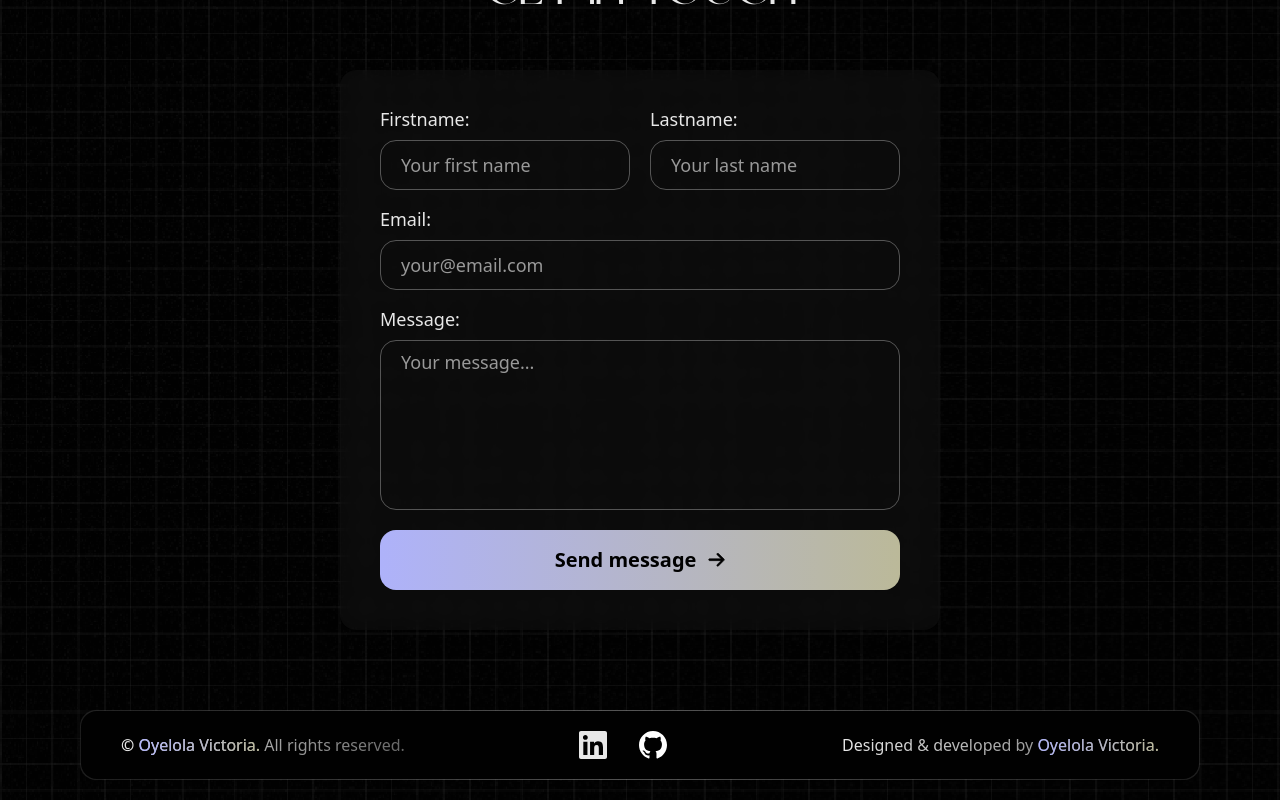
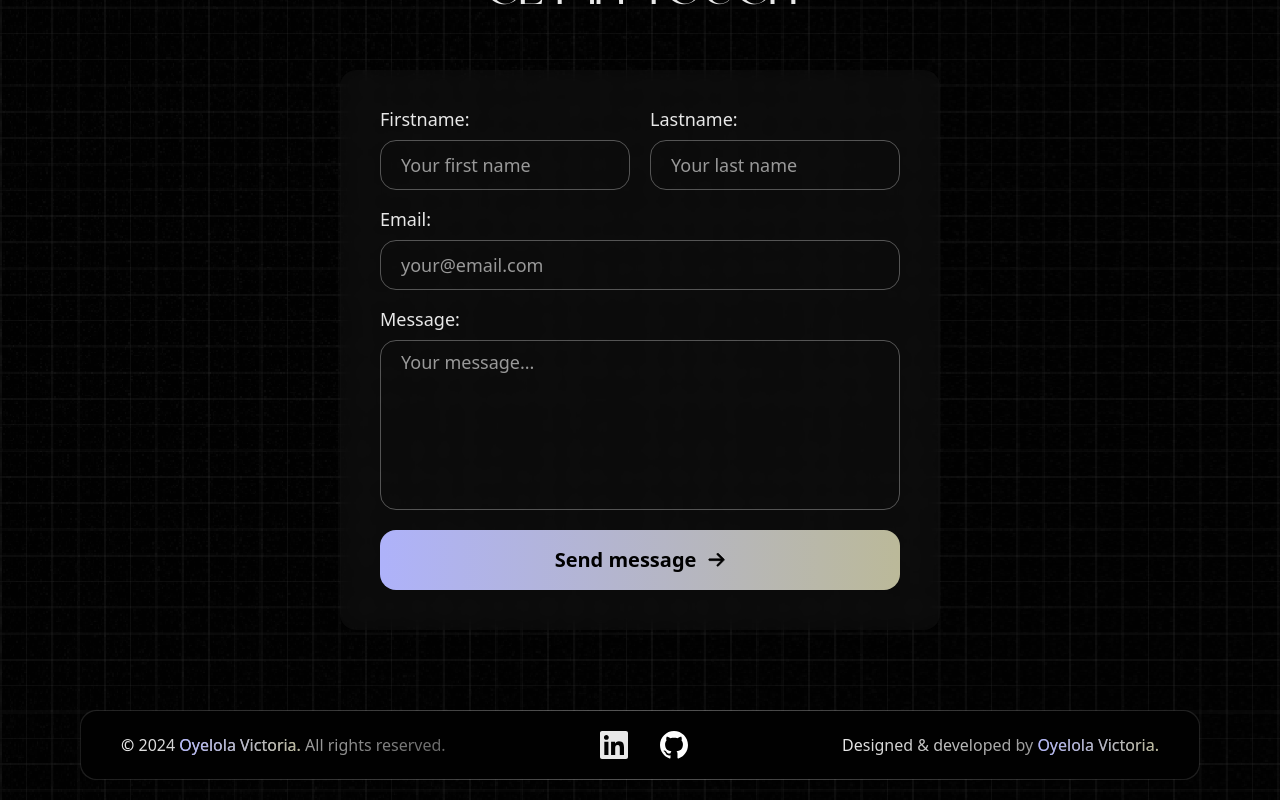
Before and after one commit to VriaA/portfolio, a React (Vite) app: page / in a window 1280 px wide. Shown: the part 6072-6872 px from the top of the page. Built offline with nearby package versions, Linux system fonts and the light colour scheme; a web font is replaced by a local one.

Commit message:
add year to footer

```diff
--- a/src/components/Footer.tsx
+++ b/src/components/Footer.tsx
@@ -1,10 +1,11 @@
 import logos from "@/data/logos"
 
 export default function Footer(): JSX.Element {
+    const year = new Date().getFullYear()
     return (
         <footer className="relative z-[2] bg-metallic-gradient p-[1px] rounded-2xl overflow-hidden mb-5">
             <div className="flex flex-col md:flex-row md:items-center justify-between gap-5 bg-black rounded-2xl p-5 md:py-5 md:px-10 ">
-                <p className="order-3 md:order-1 font-satoshi font-medium text-sm md:text-base text-transparent bg-clip-text bg-metallic-text"><span className="font-bold">©</span> <a className="bg-cta-primary bg-clip-text hover:underline hover:border-b hover:border-off-white" href="https://linkedin.com/in/victoriaoyelola" target="_blank">Oyelola Victoria.</a> All rights reserved.</p>
+                <p className="order-3 md:order-1 font-satoshi font-medium text-sm md:text-base text-transparent bg-clip-text bg-metallic-text"><span className="font-bold">©</span> {year} <a className="bg-cta-primary bg-clip-text hover:underline hover:border-b hover:border-off-white" href="https://linkedin.com/in/victoriaoyelola" target="_blank">Oyelola Victoria.</a> All rights reserved.</p>
                 <ul className="order-1 md:order-2 flex gap-4 md:gap-8">
                     <li><a className="block first:w-7 first:h-7" href="https://linkedin.com/in/victoriaoyelola" aria-label="Link to Oyelola Victoria's LinkedIn profile" target="_blank">{logos.linkedin}</a></li>
                     <li><a className="block first:w-7 first:h-7" href="https://github.com/VriaA" aria-label="Link to Oyelola Victoria's GitHub profile" target="_blank" >{logos.github}</a></li>
```
